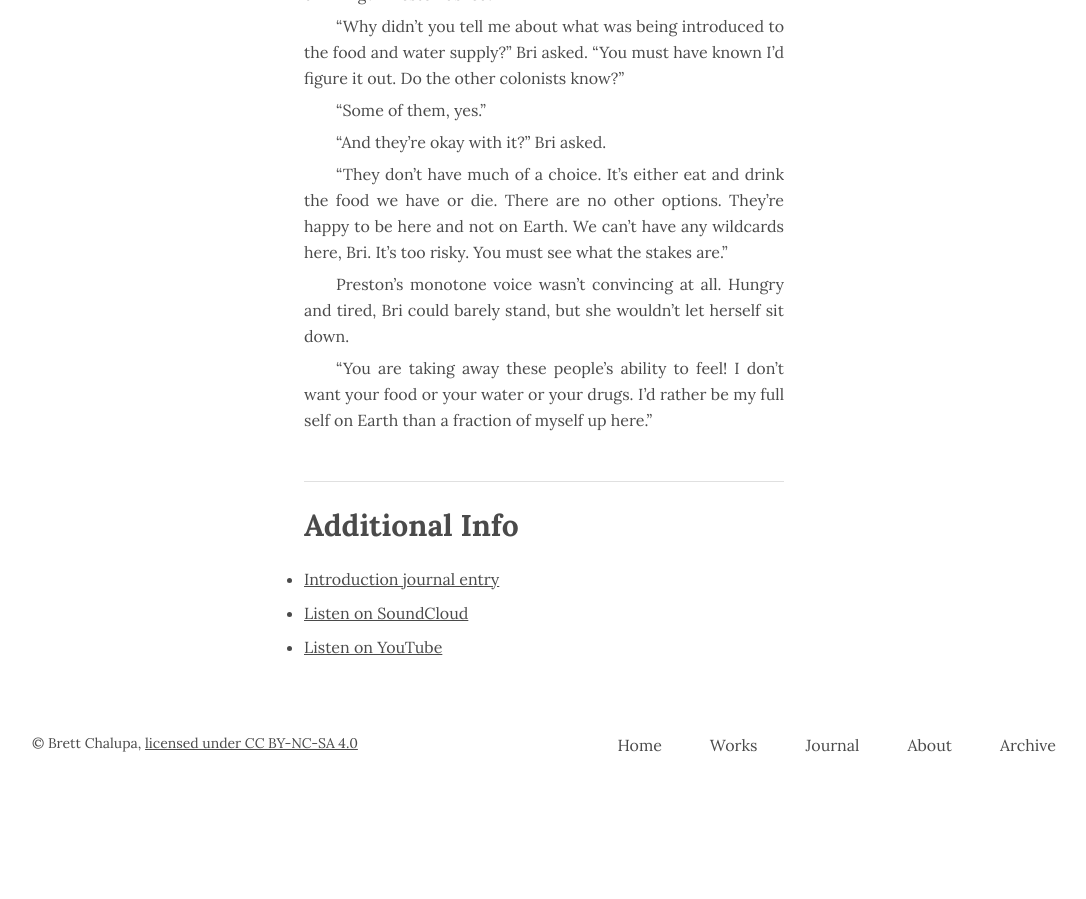
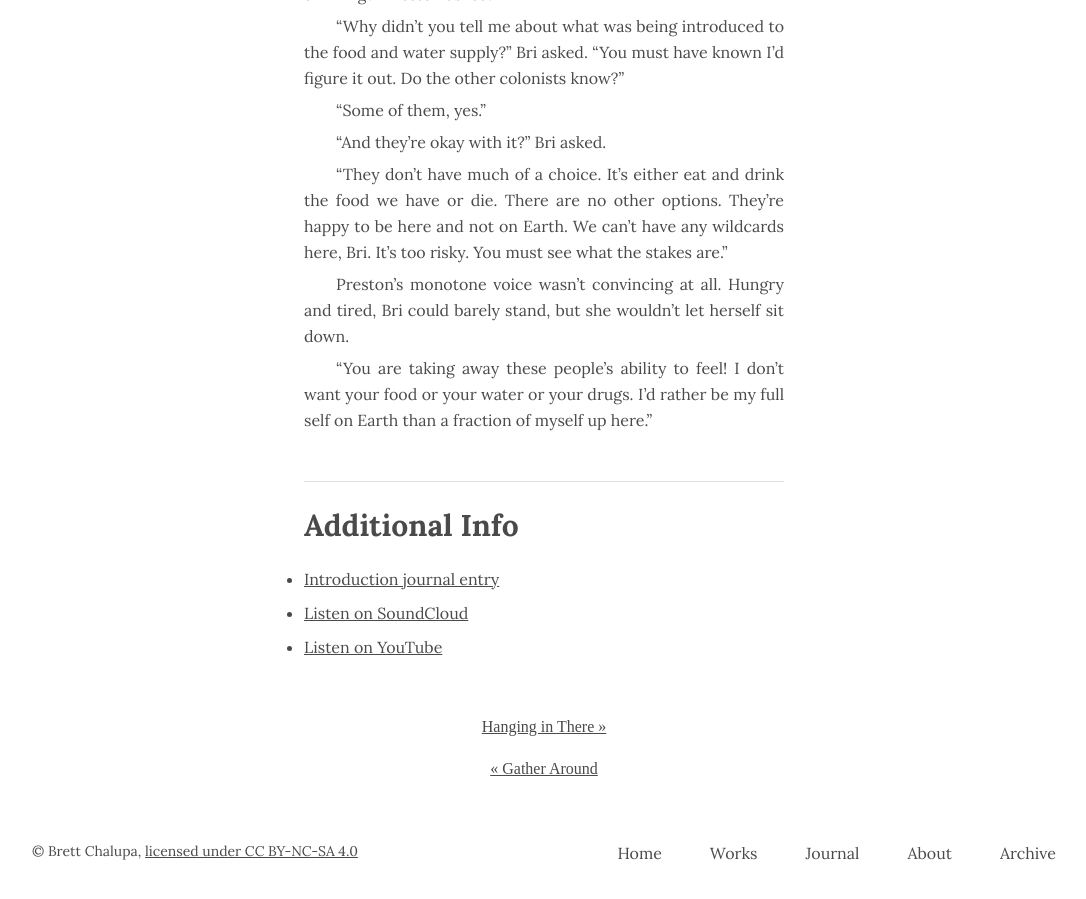
Before and after one commit to brettchalupa/brettchalupa.github.io, a Jekyll site: the page built from _works/lunar-space-colony.md, in a window 1280 px wide and 900 px high, scrolled down 5675 px. Shown: the whole window, without its empty margins (96-1182 px from the left). Built offline with Jekyll 4.4.1, drawn with Linux system fonts in a browser that asks for light colours; a script that is not in the unit is left out; before the commit the page ends 6467 px from its top, so only the background shows below that.

Commit message:
Add Next / Prev links to Work layout
This makes it easier to navigate between the various works. Hidden works
are not included.

```diff
--- a/_layouts/work.html
+++ b/_layouts/work.html
@@ -56,3 +56,21 @@ layout: default
     </ul>
   {% endif %}
 </div>
+
+<div class='post-nav'>
+  {% if page.next.url %}
+    {% unless page.next.tags contains 'hidden' %}
+      <a class="next post-nav-item" href="{{page.next.url}}">
+        {{page.next.title}} &raquo;
+      </a>
+    {% endunless %}
+  {% endif %}
+
+  {% if page.previous.url %}
+    {% unless page.previous.tags contains 'hidden' %}
+      <a class="prev post-nav-item" href="{{page.previous.url}}">
+        &laquo; {{page.previous.title}}
+      </a>
+    {% endunless %}
+  {% endif %}
+</div>
```
